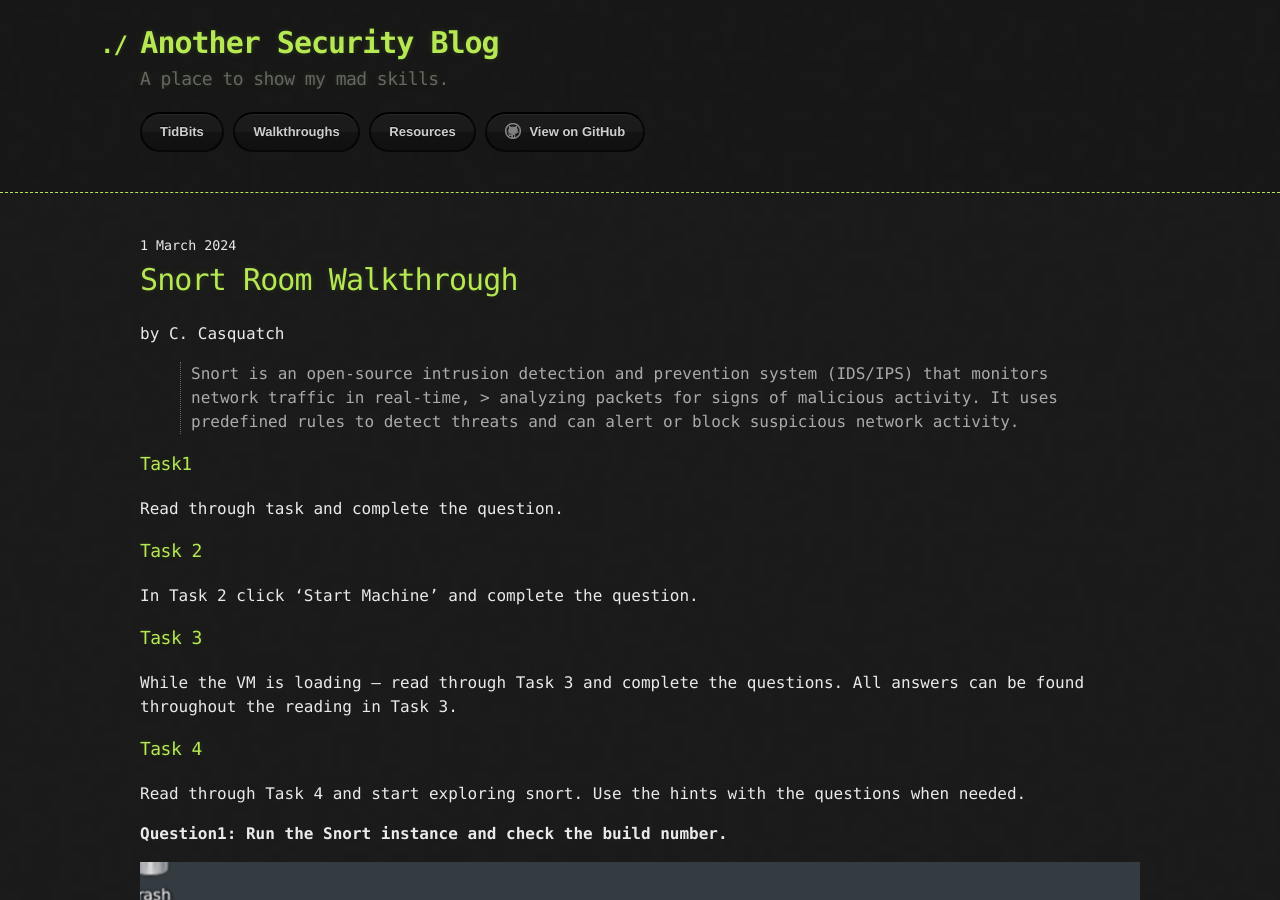
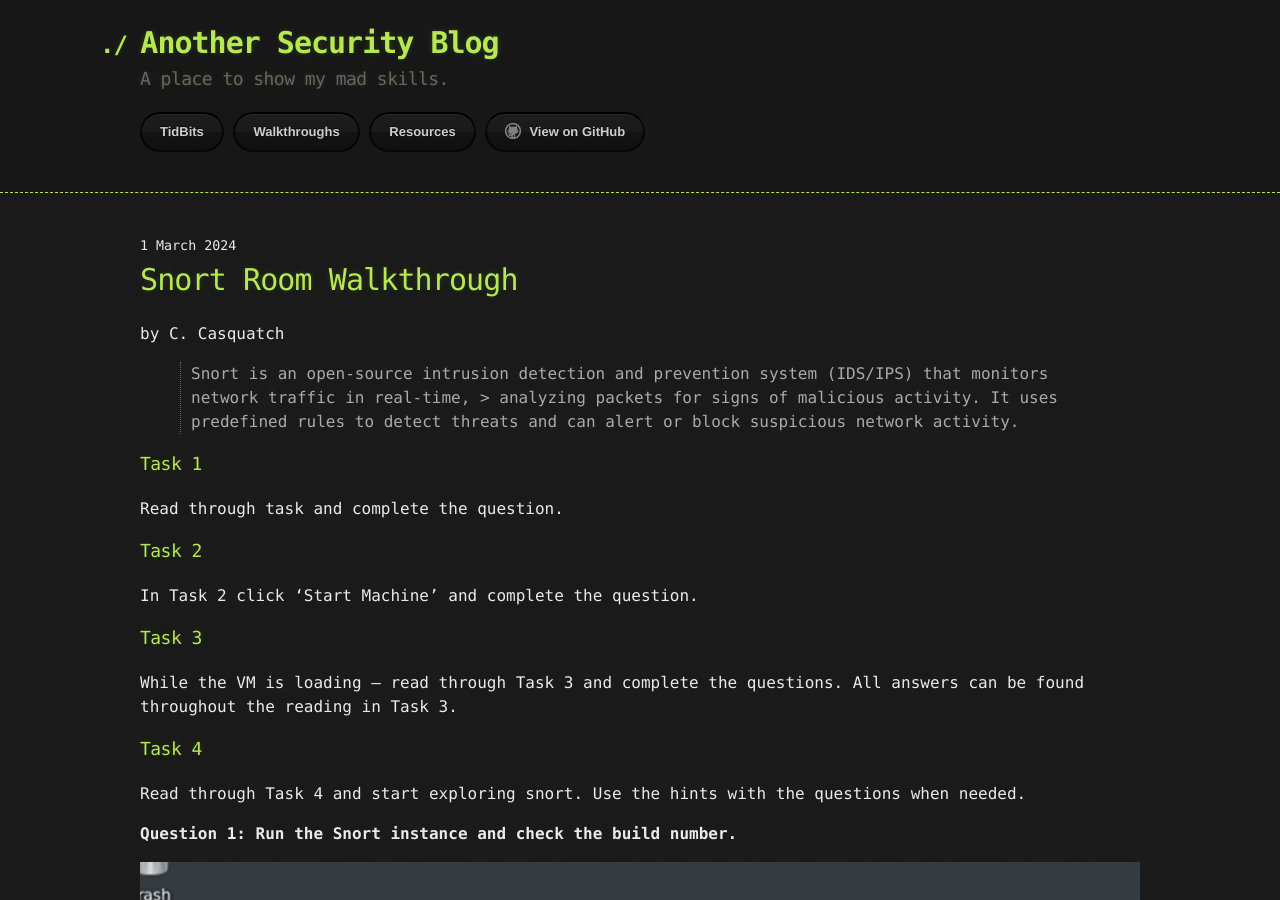
Before and after one commit to CyberCasquatch/cybercasquatch.github.io, a Jekyll site: the page built from _posts/Walkthroughs/2024-09-03-Snort-Walkthrough.markdown, in a window 1280 px wide and 900 px high. Built offline with Jekyll 4.4.1, drawn with Linux system fonts in a browser that asks for light colours; some of the changed text lies outside the part shown.

Commit message:
Update 2024-09-03-Snort-Walkthrough.markdown

````diff
--- a/_posts/Walkthroughs/2024-09-03-Snort-Walkthrough.markdown
+++ b/_posts/Walkthroughs/2024-09-03-Snort-Walkthrough.markdown
@@ -11,7 +11,7 @@
 > suspicious network activity.
 
 
-### Task1
+### Task 1
 Read through task and complete the question.
 
 ### Task 2
@@ -24,7 +24,7 @@
 Read through Task 4 and start exploring snort.
 Use the hints with the questions when needed.
 
-**Question1:
+**Question 1:
 Run the Snort instance and check the build number.**
 
 ![photo1](https://github.com/CyberCasquatch/cybercasquatch.github.io/blob/main/assets/images/snort/snortPicture1.png)
@@ -67,13 +67,14 @@
 Now, you should have the logs in the current directory. Navigate to folder "145.254.160.237". What is the source port used to connect port 53?**
 
 ![photo4](https://github.com/CyberCasquatch/cybercasquatch.github.io/blob/main/assets/images/snort/snortPicture4.png)
+
 Here we can see the source port is 3009.
 
 **Question 2:
 Use snort.log.1640048004
 Read the snort.log file with Snort; what is the IP ID of the 10th packet?**
 
-Command:
+Command to use for this question:
 ```
 Snort -r snort.log.1640048004 -n 10
 ```
````
